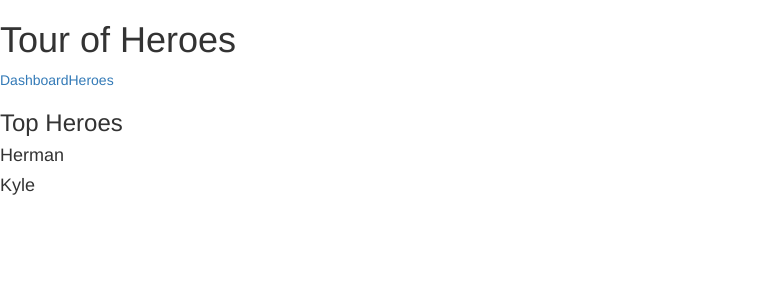
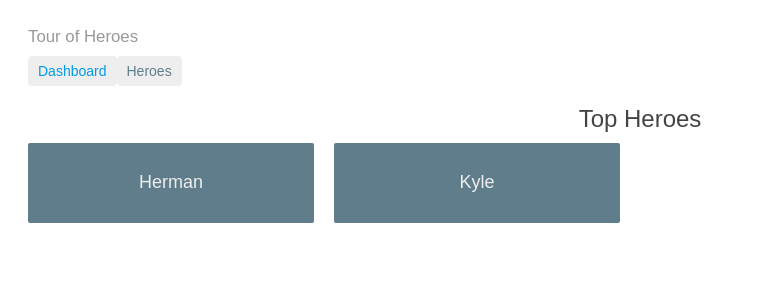
Before and after one commit to wjs876046992/angular4, an Angular app: page /dashboard in a window 1280 px wide. Shown: the top 300 px of the page, without its empty margins (0-764 px from the left). Built offline with nearby package versions, Linux system fonts and the light colour scheme.

Commit message:
beautify page

```diff
--- a/src/app/app.component.html
+++ b/src/app/app.component.html
@@ -1,7 +1,7 @@
 <h1>{{ title }}</h1>
 <!--<app-heroes></app-heroes>-->
 <nav>
-  <a routerLink="/dashboard">Dashboard</a>
-  <a routerLink="/heroes">Heroes</a>
+  <a routerLink="/dashboard" routerLinkActive="active">Dashboard</a>
+  <a routerLink="/heroes" routerLinkActive="active">Heroes</a>
 </nav>
 <router-outlet></router-outlet>
--- /dev/null
+++ b/src/app/app.component.less
@@ -0,0 +1,33 @@
+h1 {
+  font-size: 1.2em;
+  color: #999;
+  margin-bottom: 0;
+}
+h2 {
+  font-size: 2em;
+  margin-top: 0;
+  padding-top: 0;
+}
+nav {
+  a {
+    padding: 5px 10px;
+    text-decoration: none;
+    margin-top: 10px;
+    display: inline-block;
+    background-color: #eee;
+    border-radius: 4px;
+
+    &:visited, &:link {
+      color: #607D8B;
+    }
+
+    &:hover {
+      color: #039be5;
+      background-color: #CFD8DC;
+    }
+
+    &.active {
+      color: #039be5;
+    }
+  }
+}
--- a/src/app/app.component.ts
+++ b/src/app/app.component.ts
@@ -1,9 +1,10 @@
 import { Component } from '@angular/core';
 
 @Component({
+  moduleId: module.id,
   selector: 'app-root',
   templateUrl: './app.component.html',
-  styleUrls: ['./app.component.css']
+  styleUrls: ['./app.component.less']
 })
 export class AppComponent {
 
--- a/src/app/dashboard/dashboard.component.html
+++ b/src/app/dashboard/dashboard.component.html
@@ -1,6 +1,6 @@
 <h3>Top Heroes</h3>
 <div class="grid grid-pad">
-  <div *ngFor="let hero of heroes" class="col-1-4">
+  <div *ngFor="let hero of heroes" [routerLink]="['/detail', hero.id]" class="col-1-4">
     <div class="module hero">
       <h4>{{hero.name}}</h4>
     </div>
--- /dev/null
+++ b/src/app/dashboard/dashboard.component.less
@@ -0,0 +1,61 @@
+[class*='col-'] {
+  float: left;
+  padding-right: 20px;
+  padding-bottom: 20px;
+}
+[class*='col-']:last-of-type {
+  padding-right: 0;
+}
+a {
+  text-decoration: none;
+}
+*, *:after, *:before {
+  -webkit-box-sizing: border-box;
+  -moz-box-sizing: border-box;
+  box-sizing: border-box;
+}
+h3 {
+  text-align: center; margin-bottom: 0;
+}
+h4 {
+  position: relative;
+}
+.grid {
+  margin: 0;
+  @media (max-width: 1024px) {
+    min-width: 60px;
+  }
+}
+.col-1-4 {
+  width: 25%;
+  outline: none;
+}
+.module {
+  padding: 20px;
+  text-align: center;
+  color: #eee;
+  max-height: 120px;
+  min-width: 120px;
+  background-color: #607D8B;
+  border-radius: 2px;
+
+  &:hover {
+    background-color: #EEE;
+    cursor: pointer;
+    color: #607d8b;
+  }
+  @media (max-width: 600px) {
+    font-size: 10px;
+    max-height: 75px;
+  }
+  @media (max-width: 1024px) {
+    min-width: 60px;
+  }
+}
+.grid-pad {
+  padding: 10px 0;
+
+  & > [class*='col-']:last-of-type {
+    padding-right: 20px;
+  }
+}
--- a/src/app/dashboard/dashboard.component.ts
+++ b/src/app/dashboard/dashboard.component.ts
@@ -5,7 +5,8 @@ import { HeroService } from '../hero/hero.service';
 
 @Component({
   selector: 'app-dashboard',
-  templateUrl: './dashboard.component.html'
+  templateUrl: './dashboard.component.html',
+  styleUrls: ['./dashboard.component.less']
 })
 
 export class DashboardComponent implements OnInit {
--- /dev/null
+++ b/src/app/hero-detail/hero-detail.component.less
@@ -0,0 +1,31 @@
+label {
+  display: inline-block;
+  width: 3em;
+  margin: .5em 0;
+  color: #607D8B;
+  font-weight: bold;
+}
+input {
+  height: 2em;
+  font-size: 1em;
+  padding-left: .4em;
+}
+button {
+  margin-top: 20px;
+  font-family: Arial;
+  background-color: #eee;
+  border: none;
+  padding: 5px 10px;
+  border-radius: 4px;
+  cursor: pointer; cursor: hand;
+
+  &:hover {
+    background-color: #cfd8dc;
+  }
+
+  &:disabled {
+    background-color: #eee;
+    color: #ccc;
+    cursor: auto;
+  }
+}
--- a/src/app/hero-detail/hero-detail.component.ts
+++ b/src/app/hero-detail/hero-detail.component.ts
@@ -10,7 +10,7 @@ import 'rxjs/add/operator/switchMap';
 @Component({
   selector: 'app-hero-detail',
   templateUrl: './hero-detail.component.html',
-  styleUrls: ['./hero-detail.component.css']
+  styleUrls: ['./hero-detail.component.less']
 })
 export class HeroDetailComponent implements OnInit {
 
--- a/src/styles.css
+++ b/src/styles.css
@@ -1 +1,23 @@
 /* You can add global styles to this file, and also import other style files */
+h1 {
+  color: #369;
+  font-family: Arial, Helvetica, sans-serif;
+  font-size: 250%;
+}
+h2, h3 {
+  color: #444;
+  font-family: Arial, Helvetica, sans-serif;
+  font-weight: lighter;
+}
+body {
+  margin: 2em;
+}
+body, input[text], button {
+  color: #888;
+  font-family: Cambria, Georgia;
+}
+/* . . . */
+/* everywhere else */
+* {
+  font-family: Arial, Helvetica, sans-serif;
+}
```
Also changed, not shown: src/app/app.component.css (deleted), src/app/hero-detail/hero-detail.component.css (deleted).
